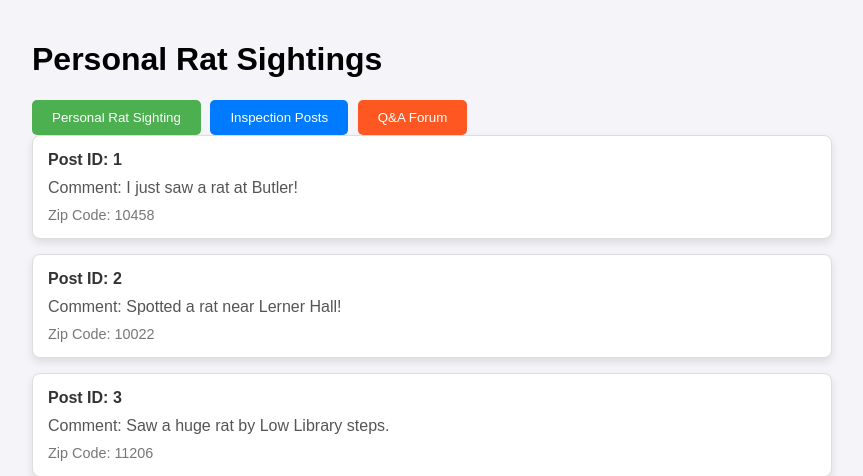
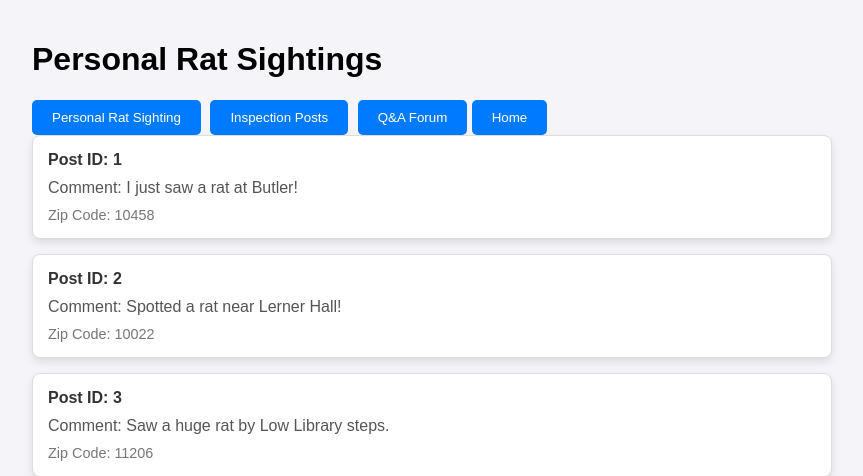
Before and after one commit to hannahyanover/nycrat, a Flask app: page /sighting in a window 1280 px wide. Shown: the top 476 px of the page, without its empty margins (208-1071 px from the left). Run offline with Flask 2, Linux system fonts and the light colour scheme; data comes from the database, SQL or seed files in the repository; parts of the project's set-up code (start-up, migrations or seed data) failed here and were passed over.

Commit message:
Update index.html

```diff
--- a/templates/index.html
+++ b/templates/index.html
@@ -50,14 +50,17 @@
 <body>
     <div class="container">
         <h1>Personal Rat Sightings</h1>
-        <button onclick="location.href='/sighting'" style="background-color: #4CAF50; color: white; padding: 10px 20px; border: none; border-radius: 5px; cursor: pointer; margin-right: 5px;">
+        <button onclick="location.href='/sighting'" style="background-color: #007BFF; color: white; padding: 10px 20px; border: none; border-radius: 5px; cursor: pointer; margin-right: 5px;">
             Personal Rat Sighting
         </button>
         <button onclick="location.href='/report'" style="background-color: #007BFF; color: white; padding: 10px 20px; border: none; border-radius: 5px; cursor: pointer; margin-right: 5px;">
             Inspection Posts
         </button>
-        <button onclick="location.href='/qa'" style="background-color: #FF5722; color: white; padding: 10px 20px; border: none; border-radius: 5px; cursor: pointer;">
+        <button onclick="location.href='/qa'" style="background-color: #007BFF; color: white; padding: 10px 20px; border: none; border-radius: 5px; cursor: pointer;">
             Q&A Forum
+        </button>
+        <button onclick="location.href='/home'" style="background-color: #007BFF; color: white; padding: 10px 20px; border: none; border-radius: 5px; cursor: pointer;">
+            Home
         </button>
 
         {% if data %}
```
